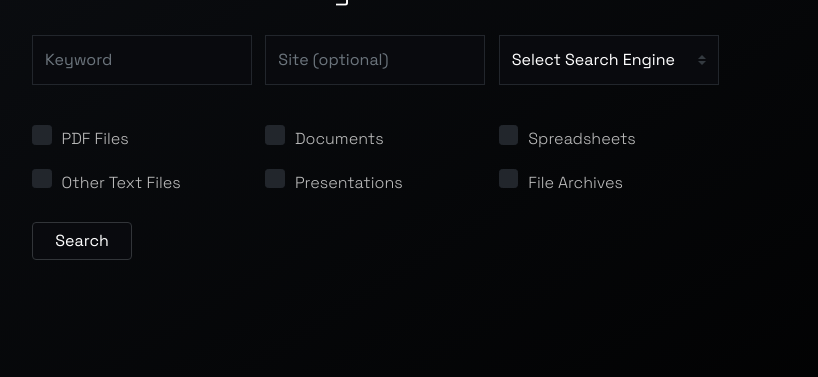
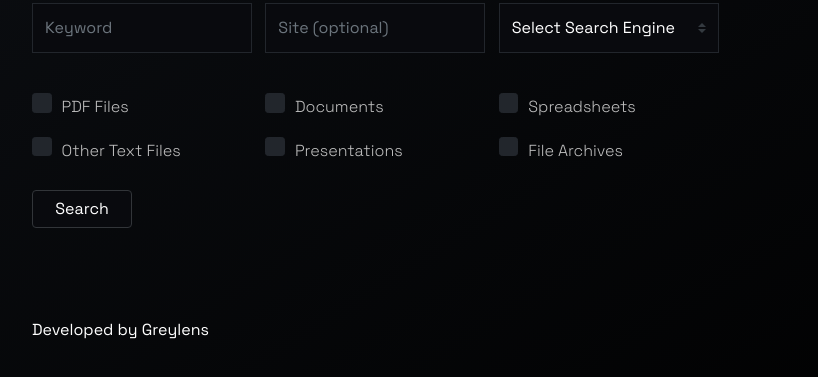
Before and after one commit to greylensresearch/filephish, a plain HTML site: page index.html in a window 1280 px wide. Shown: the part 323-700 px from the top of the page, without its empty margins (253-1071 px from the left). Drawn offline with nearby package versions, Linux system fonts and the light colour scheme.

Commit message:
Updated index.html

```diff
--- a/index.html
+++ b/index.html
@@ -111,6 +111,8 @@
     window.open(url, '_blank');
 }
   </script>
-
+   <div class="container">
+    Developed by <a href="https://greylens.com">Greylens</a>
+  </div>
 </body>
 </html>
```
